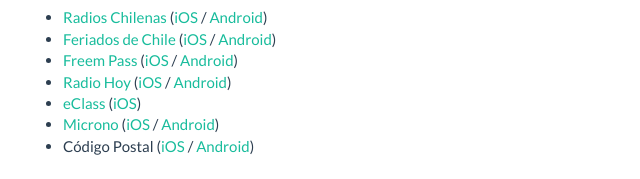
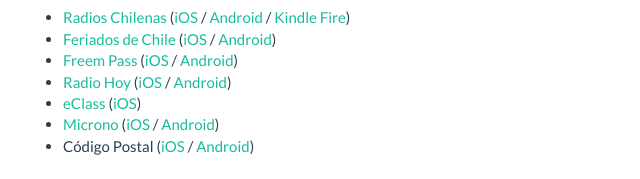
Before and after one commit to quest/quest.github.io, a plain HTML site: page index.html in a window 1280 px wide. Shown: the part 1227-1406 px from the top of the page, 242-882 px from the left. Drawn offline with nearby package versions, Linux system fonts and the light colour scheme.

Commit message:
radios chilenas kindle fire

```diff
--- a/index.html
+++ b/index.html
@@ -172,7 +172,7 @@
                     <p>Últimamente incursionando en el desarrollo Apps Híbridas, algunas de ejemplo:</p>
                     <ul>
                         <li>
-                            <a href="https://www.radioschilenas.com" target="_blank">Radios Chilenas</a> (<a href="https://itunes.apple.com/us/app/radios-chilenas/id1262848348?ls=1&mt=8" target="_blank">iOS</a> / <a href="https://play.google.com/store/apps/details?id=cl.victorsanmartin.radioschilenas" target="_blank">Android</a>)
+                            <a href="https://www.radioschilenas.com" target="_blank">Radios Chilenas</a> (<a href="https://itunes.apple.com/us/app/radios-chilenas/id1262848348?ls=1&mt=8" target="_blank">iOS</a> / <a href="https://play.google.com/store/apps/details?id=cl.victorsanmartin.radioschilenas" target="_blank">Android</a> / <a href="http://a.co/65VHbCr" target="_blank">Kindle Fire</a>)
                         </li>
                         <li>
                             <a href="https://www.feriadosapp.com" target="_blank">Feriados de Chile</a> (<a href="https://itunes.apple.com/us/app/feriados-de-chile/id1190614026?ls=1&mt=8" target="_blank">iOS</a> / <a href="https://play.google.com/store/apps/details?id=com.victorsanmartin.feriadosapp" target="_blank">Android</a>)
```
